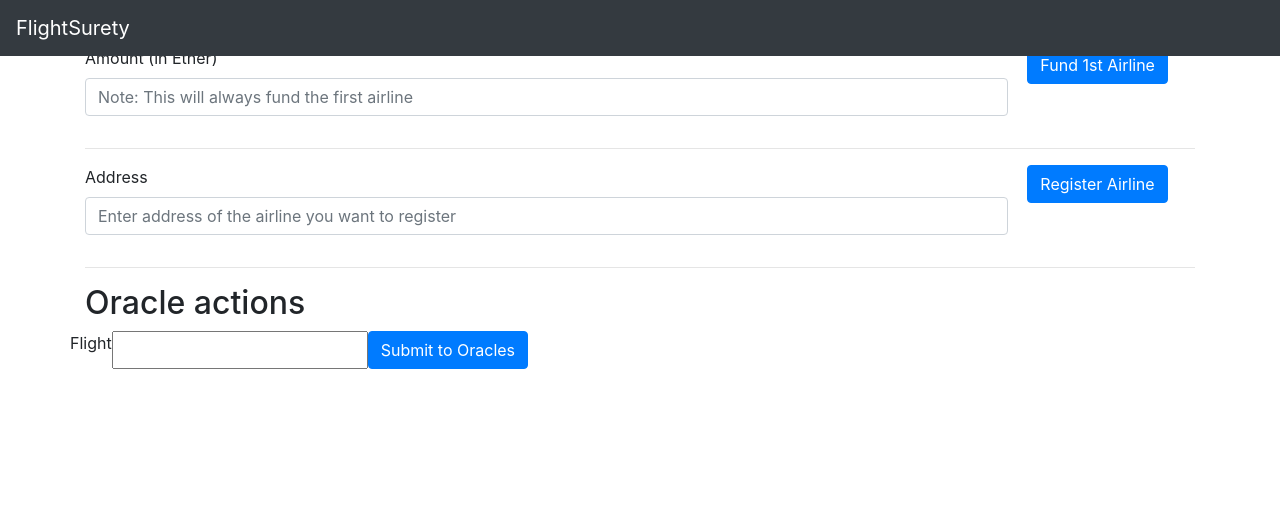
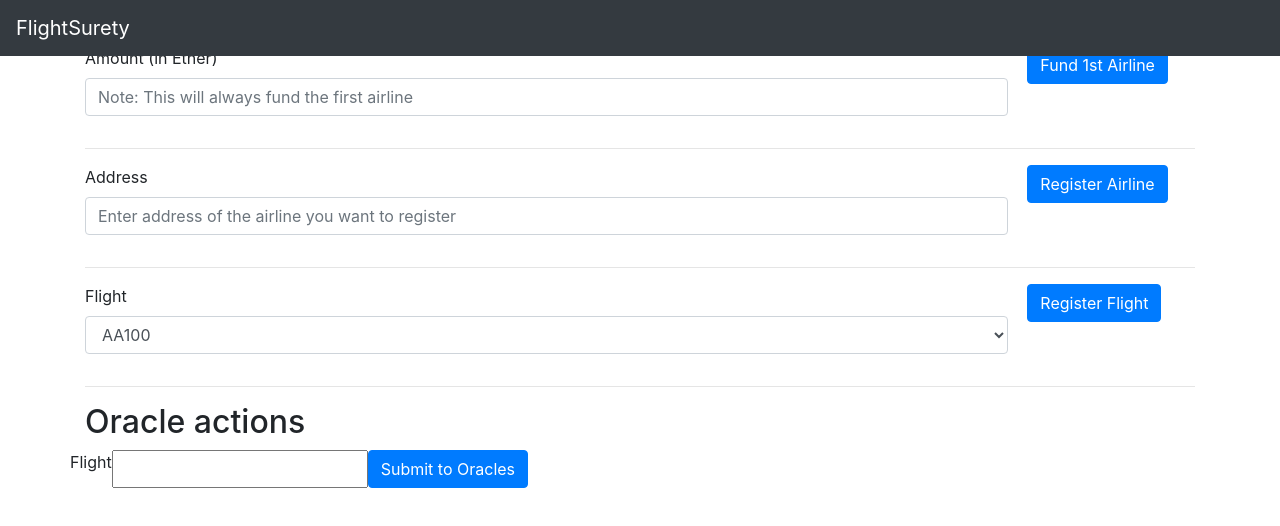
Before and after one commit to illing2005/ud_flight_surety, a website: page src/dapp/index.html in a window 1280 px wide. Drawn offline with nearby package versions, Linux system fonts and the light colour scheme.

Commit message:
Allow register flights in frontend

```diff
--- a/src/dapp/index.html
+++ b/src/dapp/index.html
@@ -74,6 +74,25 @@
             </div>
           </div>
           <hr />
+          <div class="form-row">
+            <div class="form-group col-md-10">
+              <label for="airline-flight">Flight</label>
+              <select class="form-control" id="airline-flight">
+                <option>AA100</option>
+                <option>BA2490</option>
+                <option>LH201</option>
+                <option>EZ101</option>
+                <option></option>
+              </select>
+            </div>
+            <div class="form-group col-md-2">
+              <label for="submit-airline">&nbsp;</label>
+              <button class="btn btn-primary" id="submit-flight">
+                Register Flight
+              </button>
+            </div>
+          </div>
+          <hr />
         </div>
       </section>
 
```
Also changed, not shown: src/dapp/contract.js (+10 -1 lines), src/dapp/index.js (+9 -0 lines).
